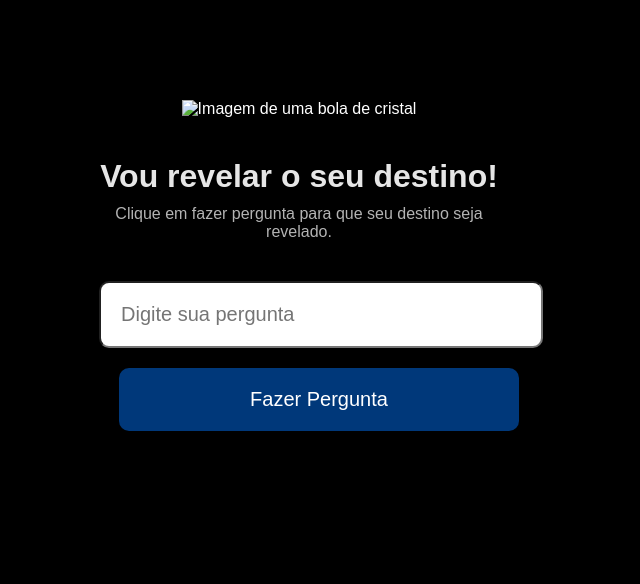
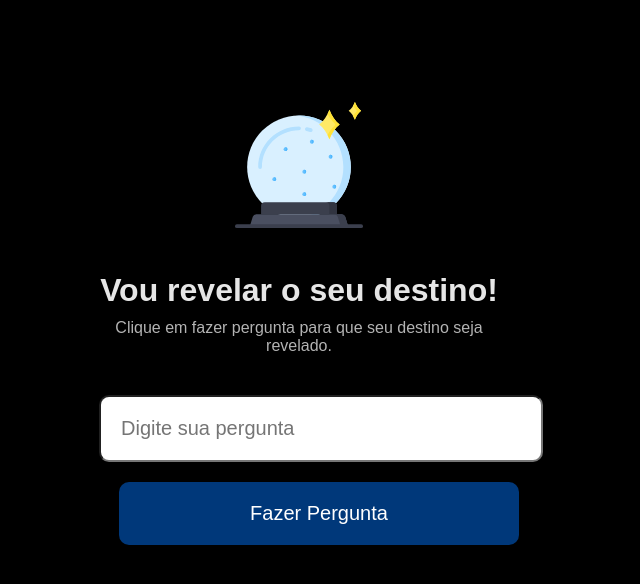
Before and after one commit to Thalys001/reveal-fate, a website built with Vite: page index.html in a window 1280 px wide. Shown: the whole page, without its empty margins (341-981 px from the left). Built offline with nearby package versions, Linux system fonts and the light colour scheme.

Commit message:
feat: adding cristal ball image

```diff
--- a/index.html
+++ b/index.html
@@ -8,7 +8,7 @@
   </head>
   <body>
     <div id="container">
-      <img src="" alt="Imagem de uma bola de cristal">
+      <img src="./src/assets/cristal-ball.svg" alt="Imagem de uma bola de cristal">
       <h1>Vou revelar o seu destino!</h1>
       <p>Clique em fazer pergunta para que seu destino seja revelado.</p>
 
```
Also changed, not shown: src/assets/cristal-ball.svg (added).
